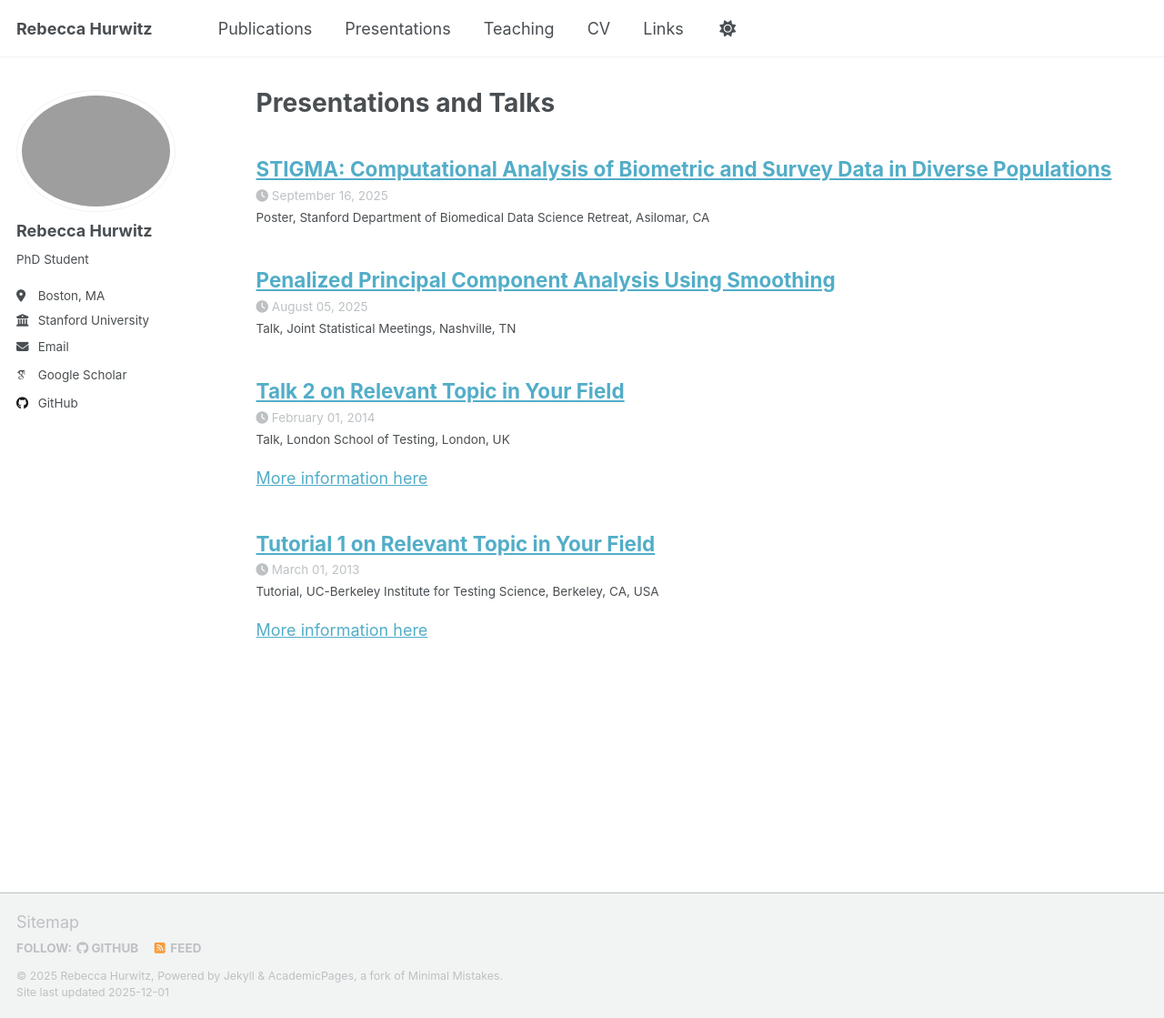
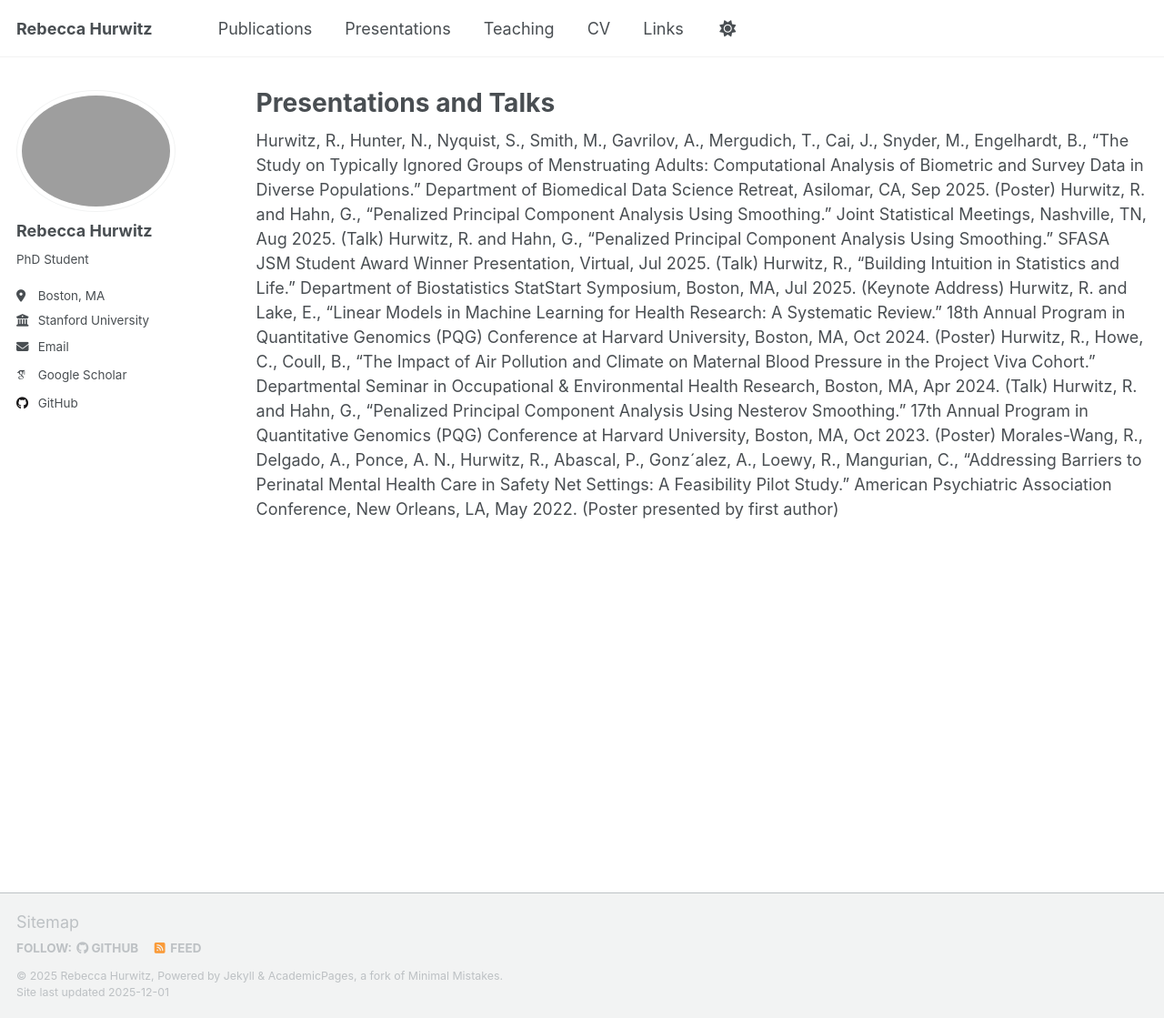
Before and after one commit to rebeccahurwitz/rebeccahurwitz.github.io, a Jekyll site: the page built from _pages/talks.html, in a window 1280 px wide and 1119 px high. Shown: the whole window at 91% size. Built offline with Jekyll 4.4.1, drawn with Linux system fonts in a browser that asks for light colours; some web fonts are replaced; a script that is not in the unit is left out.

Commit message:
Update talks.html

```diff
--- a/_pages/talks.html
+++ b/_pages/talks.html
@@ -11,6 +11,19 @@ author_profile: true
 
 {% endif %}
 
-{% for post in site.talks reversed %}
-  {% include archive-single-talk.html %}
-{% endfor %}
+Hurwitz, R., Hunter, N., Nyquist, S., Smith, M., Gavrilov, A., Mergudich, T., Cai, J., Snyder, M., Engelhardt, B., “The Study on Typically Ignored Groups of Menstruating Adults: Computational Analysis of Biometric and Survey Data in Diverse Populations.” Department of Biomedical Data Science Retreat, Asilomar, CA, Sep 2025. (Poster)
+
+Hurwitz, R. and Hahn, G., “Penalized Principal Component Analysis Using Smoothing.” Joint Statistical Meetings, Nashville, TN, Aug 2025. (Talk)
+
+Hurwitz, R. and Hahn, G., “Penalized Principal Component Analysis Using Smoothing.” SFASA JSM Student Award Winner Presentation, Virtual, Jul 2025. (Talk)
+
+Hurwitz, R., “Building Intuition in Statistics and Life.” Department of Biostatistics StatStart Symposium, Boston, MA, Jul 2025. (Keynote Address)
+
+Hurwitz, R. and Lake, E., “Linear Models in Machine Learning for Health Research: A Systematic Review.” 18th Annual Program in Quantitative Genomics (PQG) Conference at Harvard University, Boston, MA, Oct 2024. (Poster)
+
+Hurwitz, R., Howe, C., Coull, B., “The Impact of Air Pollution and Climate on Maternal Blood Pressure in the Project Viva Cohort.” Departmental Seminar in Occupational & Environmental Health Research, Boston, MA, Apr 2024. (Talk)
+
+Hurwitz, R. and Hahn, G., “Penalized Principal Component Analysis Using Nesterov Smoothing.” 17th Annual Program in Quantitative Genomics (PQG) Conference at Harvard University, Boston, MA, Oct 2023. (Poster)
+
+Morales-Wang, R., Delgado, A., Ponce, A. N., Hurwitz, R., Abascal, P., Gonz´alez, A., Loewy, R., Mangurian, C., “Addressing Barriers to Perinatal Mental Health Care in Safety Net Settings: A Feasibility Pilot Study.” American
+Psychiatric Association Conference, New Orleans, LA, May 2022. (Poster presented by first author)
```
